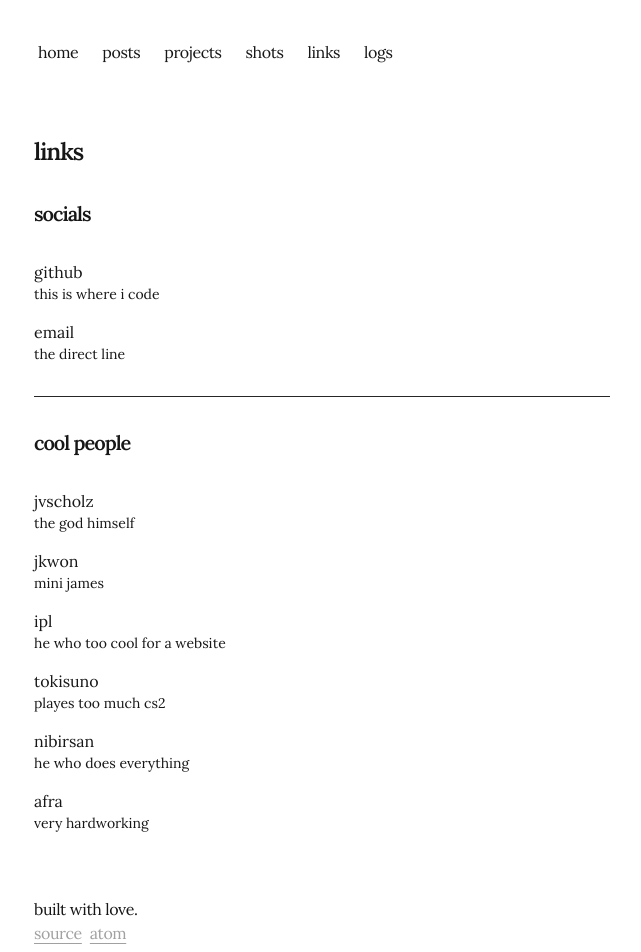
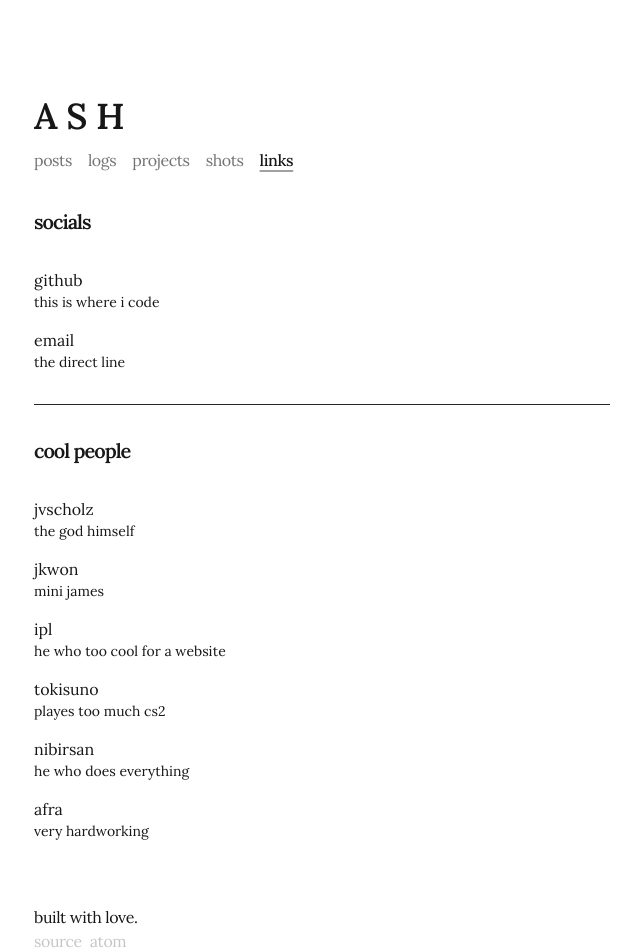
Before and after one commit to shadowash8/portfolio, a Next.js app: page /links in a window 1280 px wide. Shown: the top 952 px of the page, without its empty margins (318-959 px from the left). Built offline with nearby package versions, Linux system fonts and the light colour scheme.

Commit message:
feat: new ui design
- add home as my name in navbar
- improve each page design
- better links
- a heck lota stuff

```diff
--- a/app/components/footer.tsx
+++ b/app/components/footer.tsx
@@ -6,10 +6,10 @@ export function Footer() {
             <div className="tracking-tight flex flex-col">
                 built with love.
                 <div className="flex flex-row text-neutral-400">
-                    <CustomLink href="https://github.com/shadowash8/portfolio" className="pr-2 underline">
+                    <CustomLink href="https://github.com/shadowash8/portfolio" className="pr-2 hover:underline opacity-60 hover:opacity-100">
                         source
                     </CustomLink>
-                    <CustomLink href="/atom.xml" className="pr-2 underline">
+                    <CustomLink href="/atom.xml" className="pr-2 hover:underline opacity-60 hover:opacity-100">
                         atom
                     </CustomLink>
                 </div>
--- a/app/components/nav.tsx
+++ b/app/components/nav.tsx
@@ -1,11 +1,13 @@
+"use client"
+import { usePathname } from 'next/navigation'
 import CustomLink from '@/app/components/ui/links'
 
 const navItems = {
-    '/': {
-        name: 'home',
-    },
     '/posts': {
         name: 'posts',
+    },
+    '/logs': {
+        name: 'logs',
     },
     '/projects': {
         name: 'projects',
@@ -16,26 +18,31 @@ const navItems = {
     '/links': {
         name: 'links',
     },
-    '/logs': {
-        name: 'logs',
-    },
+
 }
 
 export function Navbar() {
+    const pathname = usePathname()
     return (
-        <aside className="-ml-[8px] mb-16 tracking-tight">
+        <aside className="mt-16 mb-8 tracking-tight">
             <div className="lg:sticky lg:top-20">
                 <nav
-                    className="flex flex-row items-start relative px-0 pb-0 fade md:overflow-auto scroll-pr-6 md:relative"
+                    className="relative md:overflow-auto scroll-pr-6 md:relative"
                     id="nav"
                 >
-                    <div className="flex flex-row space-x-0 pr-10">
+                    <CustomLink href="/" className="text-4xl font-semibold">A S H</CustomLink>
+                    <div className="flex flex-row gap-4 mt-2">
                         {Object.entries(navItems).map(([path, { name }]) => {
+                            const isActive = pathname.startsWith(path)
+
                             return (
                                 <CustomLink
                                     key={path}
                                     href={path}
-                                    className="py-1 px-2 m-1"
+                                    className={`py-1 transition-all ${isActive
+                                        ? "underline decoration-2 underline-offset-4 font-medium"
+                                        : "opacity-60 hover:opacity-100"
+                                        }`}
                                 >
                                     {name}
                                 </CustomLink>
--- a/app/links/page.tsx
+++ b/app/links/page.tsx
@@ -43,10 +43,7 @@ const peopleLinks = {
 export default function LinksPage() {
     return (
         <section>
-            <Heading>links</Heading>
-
-
-            <div className="my-8">
+            <div>
                 <Heading level={2}>socials</Heading>
                 <div className="flex flex-col gap-4">
                     {Object.entries(socialLinks).map(([href, { name, description }]) => (
--- a/app/logs/page.tsx
+++ b/app/logs/page.tsx
@@ -1,10 +1,13 @@
 import LogsList from "@/app/components/logs";
-import Heading from "@/app/components/ui/heading";
 
 export default async function LogsPage() {
     return (
         <section>
-            <Heading>logs</Heading>
+            <header className="mb-4">
+                <p>
+                    me experimenting on tech and writing logs about in emacs.
+                </p>
+            </header>
             <LogsList />
         </section>
     );
--- a/app/page.tsx
+++ b/app/page.tsx
@@ -5,16 +5,13 @@ import Heading from "@/app/components/ui/heading";
 export default function HomePage() {
     return (
         <section>
-            <header className="mb-12">
-                <Heading>
-                    A S H
-                </Heading>
+            <header className="mb-4">
                 <p>
                     hey, just a random teenager who likes to code and tinker with linux. i just build software i need and for others. i believe in free software.
                 </p>
             </header>
 
-            <div className="mb-12">
+            <div className="mb-8">
                 <Heading level={2}>
                     posts
                 </Heading>
--- a/app/posts/page.tsx
+++ b/app/posts/page.tsx
@@ -1,10 +1,13 @@
 import PostsList from "@/app/components/posts";
-import Heading from "@/app/components/ui/heading";
 
 export default async function PostsPage() {
     return (
         <section>
-            <Heading>posts</Heading>
+            <header className="mb-4">
+                <p>
+                    things that interest me that i want to write about.
+                </p>
+            </header>
             <PostsList />
         </section>
     );
--- a/app/projects/page.tsx
+++ b/app/projects/page.tsx
@@ -1,10 +1,13 @@
 import ProjectsList from "@/app/components/projects";
-import Heading from "@/app//components/ui/heading";
 
 export default async function ProjectsPage() {
     return (
         <section>
-            <Heading>projects</Heading>
+            <header className="mb-4">
+                <p>
+                    cool projects ive made and use in my daily lives.
+                </p>
+            </header>
             <ProjectsList />
         </section >
     );
--- a/app/shots/page.tsx
+++ b/app/shots/page.tsx
@@ -1,7 +1,6 @@
 import fs from 'fs';
 import path from 'path';
 import Image from 'next/image';
-import Heading from "@/app/components/ui/heading";
 
 export default function ShotsPage() {
     // Resolve the path to the public/shots folder
@@ -13,8 +12,11 @@ export default function ShotsPage() {
 
     return (
         <section>
-            <Heading>shots</Heading>
-
+            <header className="mb-4">
+                <p>
+                    shots ive taken and edited on my phone
+                </p>
+            </header>
             <div className="grid grid-cols-1 gap-4">
                 {photos.map((src) => (
                     <div key={src} className="break-inside-avoid">
```
